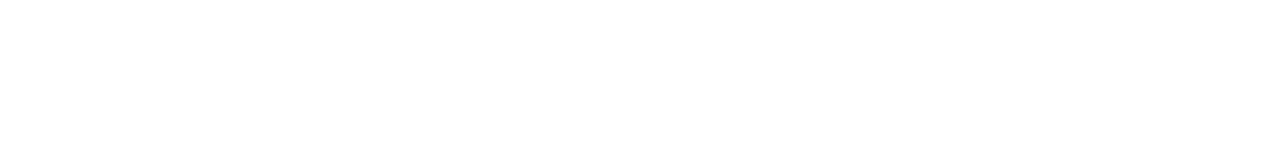
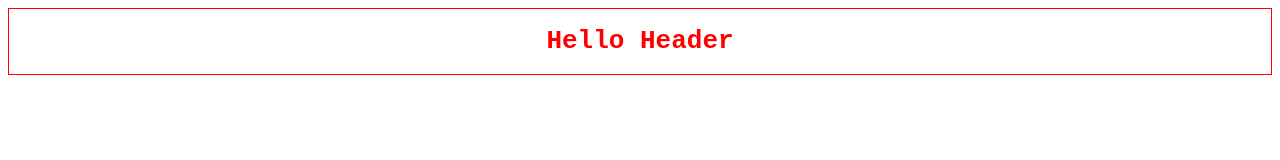
Before and after one commit to yakubiy/test, a plain HTML site: page index.html in a window 1280 px wide. Drawn offline with Linux system fonts and the light colour scheme.

Commit message:
Master o'qida header yaratdik

```diff
--- a/css/style.css
+++ b/css/style.css
@@ -0,0 +1,9 @@
+header{
+    border: 1px solid red;
+}
+
+h1{
+    color: red;
+    text-align: center;
+    font-family: monospace;
+}
--- a/index.html
+++ b/index.html
@@ -5,9 +5,12 @@
     <meta http-equiv="X-UA-Compatible" content="IE=edge">
     <meta name="viewport" content="width=device-width, initial-scale=1.0">
     <title>Document</title>
-    <link rel="stylesheet" href="">
+    <link rel="stylesheet" href="./css/style.css">
 </head>
 <body>
 
+    <header>
+        <h1>Hello Header</h1>
+    </header>
 </body>
 </html>
```
